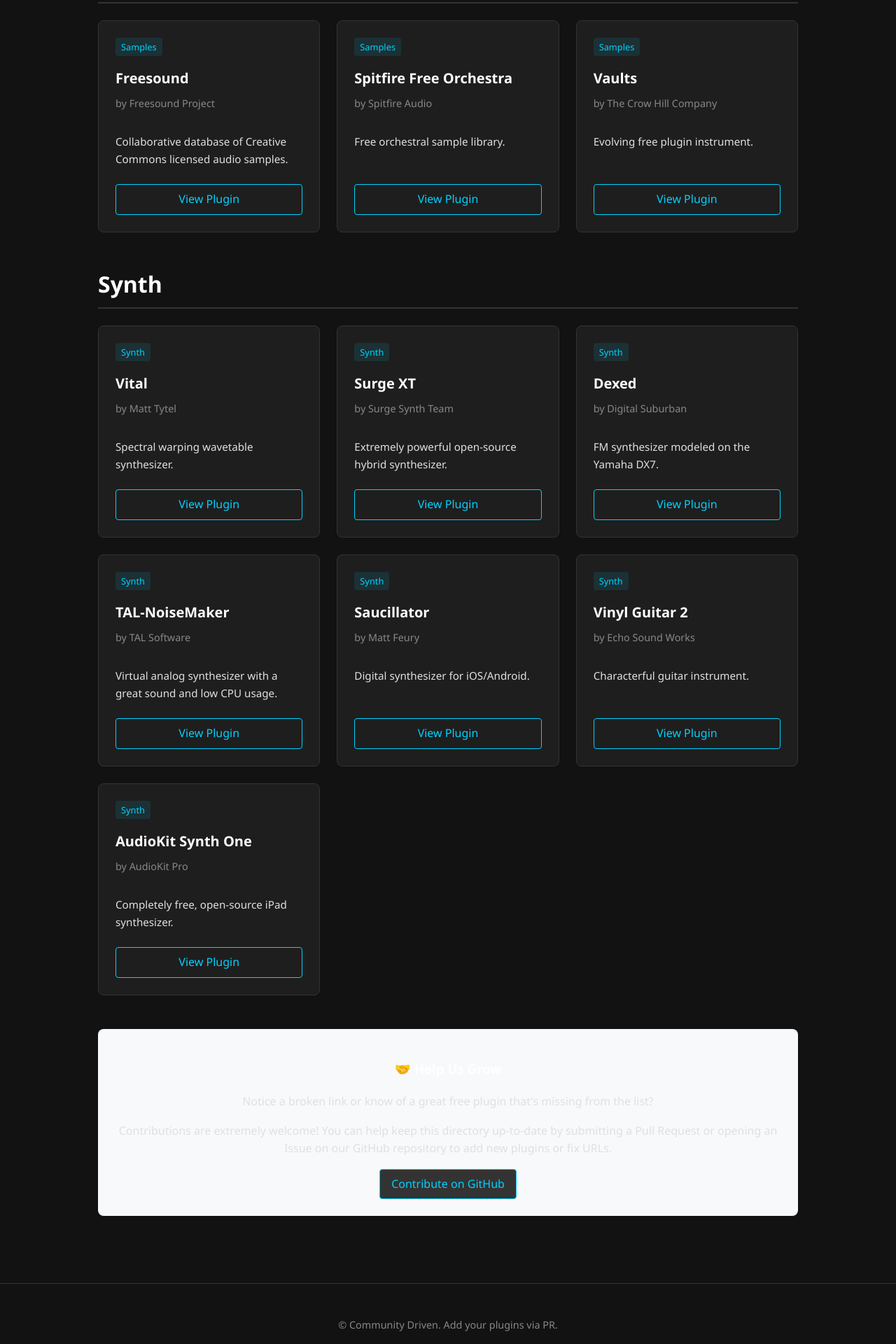
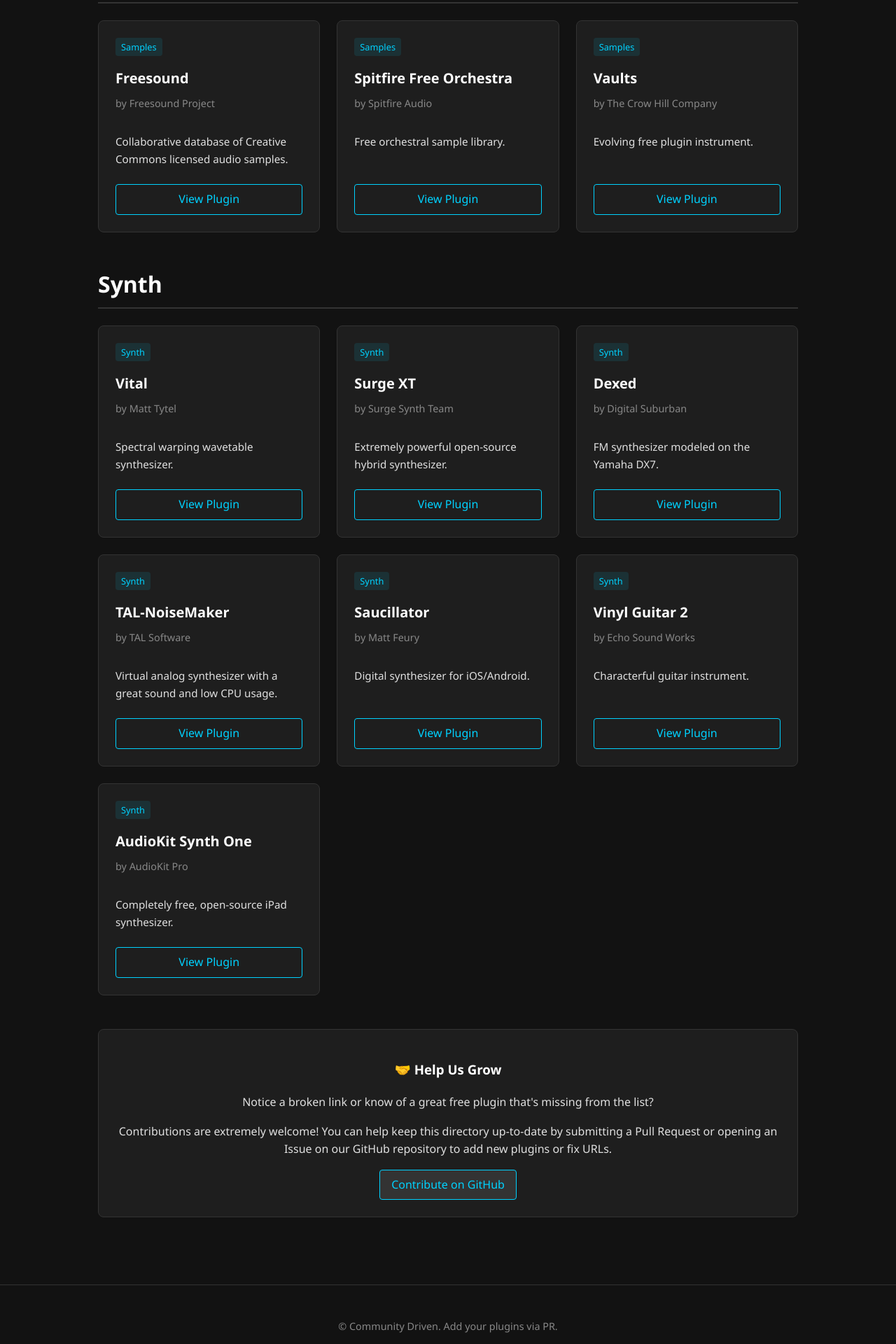
Before and after one commit to mschenone/audio-tools-hub, a Jekyll site: the page built from index.md, in a window 1280 px wide. Shown: the part 2872-4792 px from the top of the page at 70% size. Built offline with Jekyll 4.4.1, drawn with Linux system fonts in a browser that asks for light colours.

Commit message:
Fix Help us grow section

```diff
--- a/index.md
+++ b/index.md
@@ -28,7 +28,7 @@ title: Free Audio Plugins Directory
 {% endfor %}
 </div>
 
-<div class="contribute-section" style="margin-top: 3rem; padding: 1.5rem; background-color: #f8f9fa; border-radius: 8px; text-align: center;">
+<div class="contribute-section" style="margin-top: 3rem; padding: 1.5rem; background-color: var(--card-bg); border: 1px solid var(--card-border); border-radius: 8px; text-align: center;">
   <h3>🤝 Help Us Grow</h3>
   <p>Notice a broken link or know of a great free plugin that's missing from the list?</p>
   <p>Contributions are extremely welcome! You can help keep this directory up-to-date by submitting a Pull Request or opening an Issue on our GitHub repository to add new plugins or fix URLs.</p>
```
